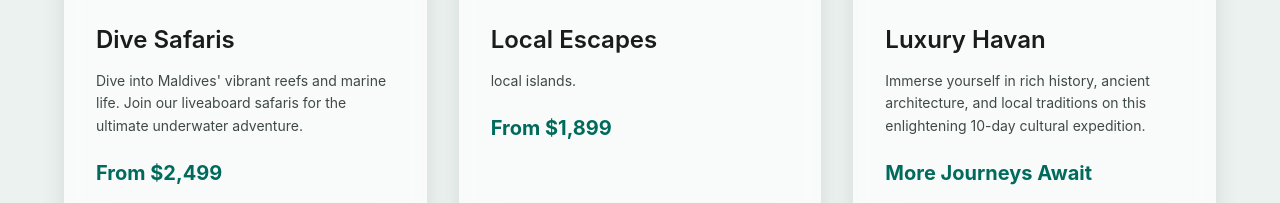
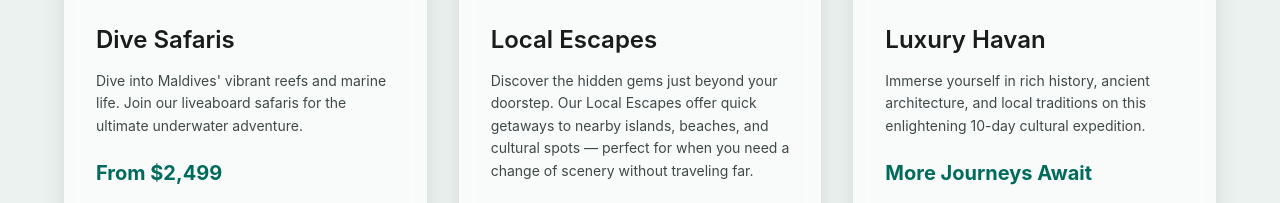
Before and after one commit to drfit-stack/pdt, a plain HTML site: page index.html in a window 1280 px wide. Shown: the part 1250-1453 px from the top of the page. Drawn offline with Linux system fonts and the light colour scheme.

Commit message:
Update index.html

```diff
--- a/index.html
+++ b/index.html
@@ -818,7 +818,7 @@
                     <div class="tour-image">🏡</div>
                     <div class="tour-content">
                         <h3>Local Escapes</h3>
-                        <p>local islands.</p>
+                        <p>Discover the hidden gems just beyond your doorstep. Our Local Escapes offer quick getaways to nearby islands, beaches, and cultural spots — perfect for when you need a change of scenery without traveling far.</p>
                         <div class="tour-price">From $1,899</div>
                         <button class="learn-more-button" onclick="window.location.href='local.html'">Learn More</button>
                     </div>
```
